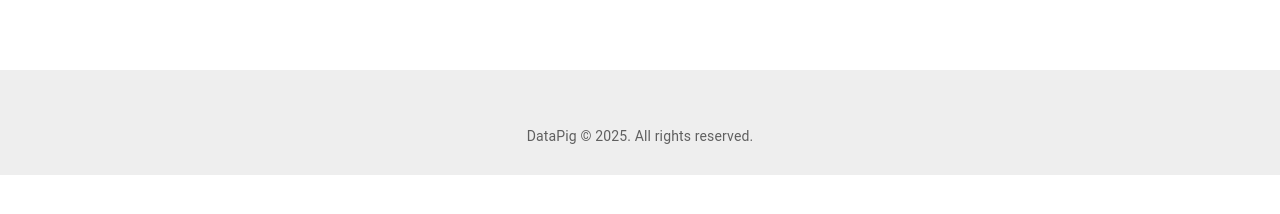
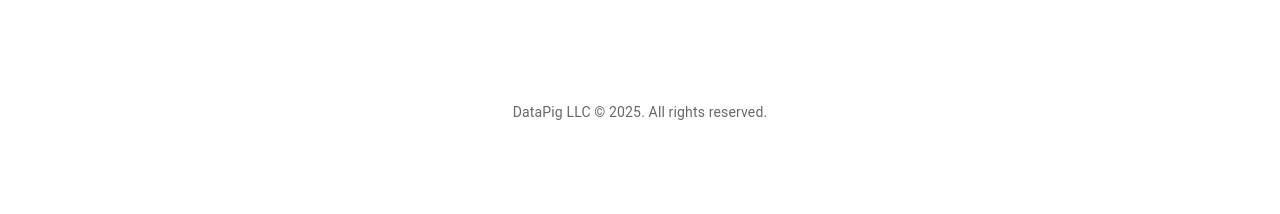
Before and after one commit to karthikrv2009/dsutilapp, a React (Create React App) app in the folder frontend/: page /landing in a window 1280 px wide. Shown: the part 580-794 px from the top of the page. Built offline with nearby package versions, Linux system fonts and the light colour scheme; no server answers.

Commit message:
Footer changes

```diff
--- a/frontend/src/components/Footer.js
+++ b/frontend/src/components/Footer.js
@@ -6,19 +6,16 @@ function Footer() {
     <Box
       component="footer"
       sx={{
-        py: 3,
+        py: 2,
         px: 2,
         mt: "auto",
-        backgroundColor: (theme) =>
-          theme.palette.mode === "light"
-            ? theme.palette.grey[200]
-            : theme.palette.grey[800],
+        backgroundColor: "background.default",
       }}
     >
       <Container maxWidth="lg">
-        <Box mt={4} textAlign="center">
+        <Box mt={2} textAlign="center">
           <Typography variant="body2" color="textSecondary">
-            DataPig © 2025. All rights reserved.
+            DataPig LLC © 2025. All rights reserved.
           </Typography>
         </Box>
       </Container>
```
